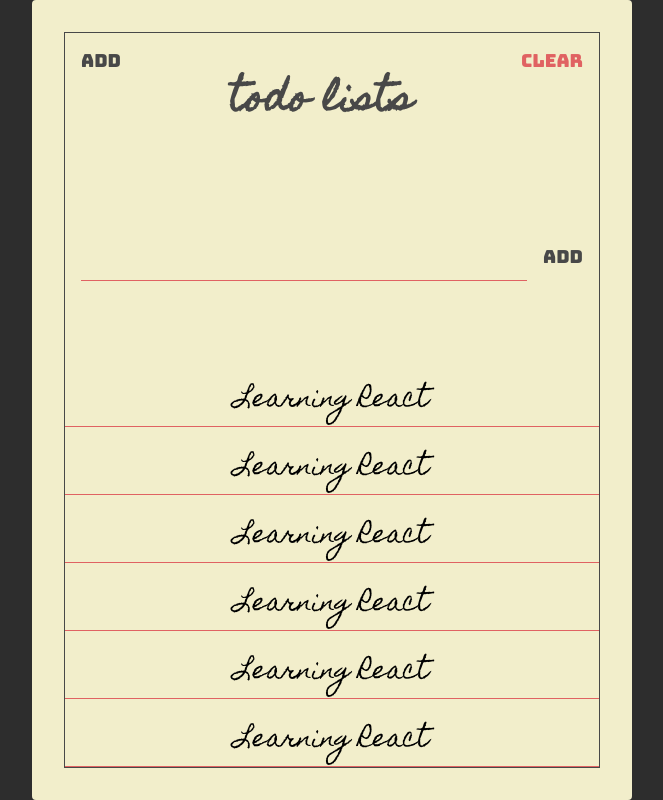
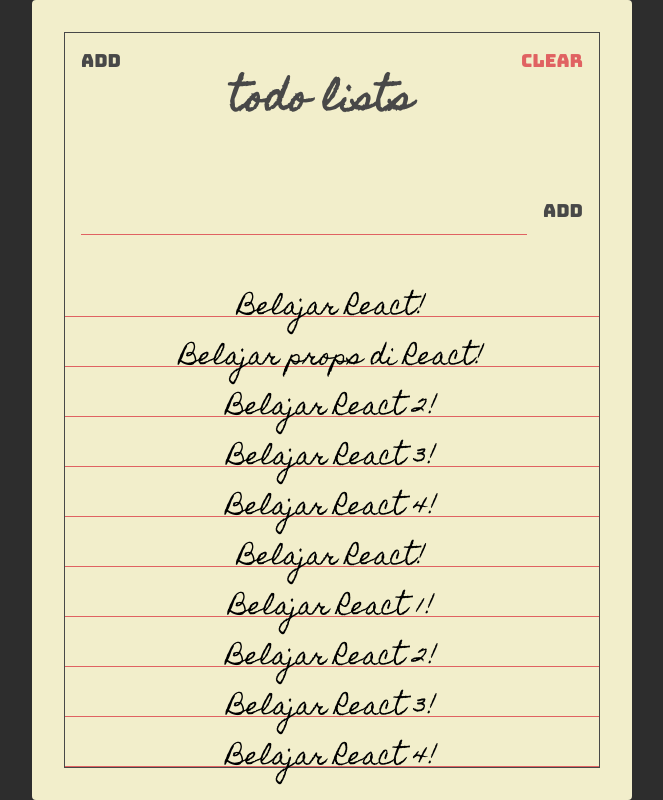
Before and after one commit to fransiscushermanto/react-todolist, a React (Create React App) app: page / in a window 1280 px wide. Shown: the whole page, without its empty margins (308-971 px from the left). Built offline with nearby package versions, Linux system fonts and the light colour scheme; a web font is replaced by a local one.

Commit message:
membuat pages dan component todo

```diff
--- a/src/App.js
+++ b/src/App.js
@@ -1,42 +1,9 @@
 import React from "react";
 import "./style.css";
-import Paper from "./components/Paper";
+
+import TodoList from "./pages/TodoList";
 const App = () => {
-  return (
-    <Paper>
-      <section className="header">
-        <button className="header-btn main-black-color">Add</button>
-        <h1 className="header-title">Todo Lists</h1>
-        <button className="header-btn main-red-color">Clear</button>
-      </section>
-      <section className="add">
-        <form className="add-form">
-          <input type="text" className="add-input" />
-          <button className="add-btn main-black-color">Add</button>
-        </form>
-      </section>
-      <section className="todos">
-        <div className="todo">
-          <span className="todo-text">Learning React</span>
-        </div>
-        <div className="todo">
-          <span className="todo-text">Learning React</span>
-        </div>
-        <div className="todo">
-          <span className="todo-text">Learning React</span>
-        </div>
-        <div className="todo">
-          <span className="todo-text">Learning React</span>
-        </div>
-        <div className="todo">
-          <span className="todo-text">Learning React</span>
-        </div>
-        <div className="todo">
-          <span className="todo-text">Learning React</span>
-        </div>
-      </section>
-    </Paper>
-  );
+  return <TodoList />;
 };
 
 export default App;
--- a/src/components/Header.jsx
+++ b/src/components/Header.jsx
@@ -0,0 +1,13 @@
+import React from "react";
+
+const Header = () => {
+  return (
+    <section className="header">
+      <button className="header-btn main-black-color">Add</button>
+      <h1 className="header-title">Todo Lists</h1>
+      <button className="header-btn main-red-color">Clear</button>
+    </section>
+  );
+};
+
+export default Header;
--- /dev/null
+++ b/src/components/Todo.jsx
@@ -0,0 +1,16 @@
+import React from "react";
+import PropTypes from "prop-types";
+
+const Todo = props => {
+  return (
+    <div className="todo">
+      <span className="todo-text">{props.text}</span>
+    </div>
+  );
+};
+
+Todo.propTypes = {
+  text: PropTypes.string.isRequired
+};
+
+export default Todo;
--- a/src/components/TodoForm.jsx
+++ b/src/components/TodoForm.jsx
@@ -0,0 +1,14 @@
+import React from "react";
+
+const TodoForm = () => {
+  return (
+    <section className="add">
+      <form className="add-form">
+        <input type="text" className="add-input" />
+        <button className="add-btn main-black-color">Add</button>
+      </form>
+    </section>
+  );
+};
+
+export default TodoForm;
--- a/src/components/Todos.jsx
+++ b/src/components/Todos.jsx
@@ -0,0 +1,46 @@
+import React from "react";
+import Todo from "./Todo";
+const Todos = () => {
+  const todos = [
+    {
+      text: "Belajar React!"
+    },
+    {
+      text: "Belajar props di React!"
+    },
+    {
+      text: "Belajar React 2!"
+    },
+    {
+      text: "Belajar React 3!"
+    },
+    {
+      text: "Belajar React 4!"
+    },
+    {
+      text: "Belajar React!"
+    },
+    {
+      text: "Belajar React 1!"
+    },
+    {
+      text: "Belajar React 2!"
+    },
+    {
+      text: "Belajar React 3!"
+    },
+    {
+      text: "Belajar React 4!"
+    }
+  ];
+
+  return (
+    <section className="todos">
+      {todos.map(todo => {
+        return <Todo text={todo.text} />;
+      })}
+    </section>
+  );
+};
+
+export default Todos;
--- /dev/null
+++ b/src/pages/TodoList.jsx
@@ -0,0 +1,18 @@
+import React from "react";
+
+import Paper from "../components/Paper";
+import Header from "../components/Header";
+import TodoForm from "../components/TodoForm";
+import Todos from "../components/Todos";
+
+const TodoList = () => {
+  return (
+    <Paper>
+      <Header />
+      <TodoForm />
+      <Todos />
+    </Paper>
+  );
+};
+
+export default TodoList;
--- a/src/style.css
+++ b/src/style.css
@@ -89,7 +89,7 @@
 }
 
 .add {
-  padding: 16px;
+  padding: 0px 16px;
 }
 
 .add-form {
@@ -129,6 +129,8 @@
 .todos {
   display: flex;
   flex-direction: column;
+
+  min-height: 500px;
 }
 
 .todo {
@@ -144,3 +146,11 @@
 
   border-bottom: 1px solid var(--main-red-color);
 }
+
+.todo-text {
+  width: 100%;
+  height: 50px;
+  position: absolute;
+  left: 50%;
+  transform: translate(-50%);
+}
```
